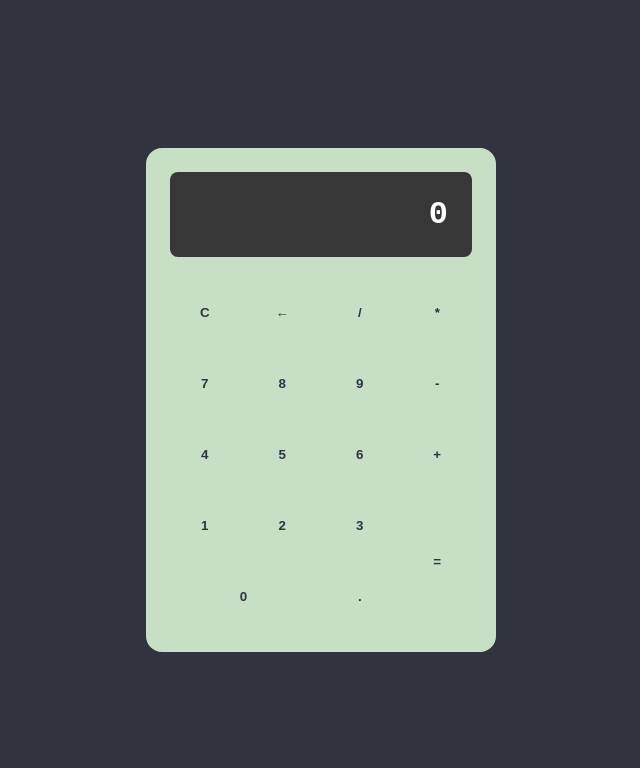
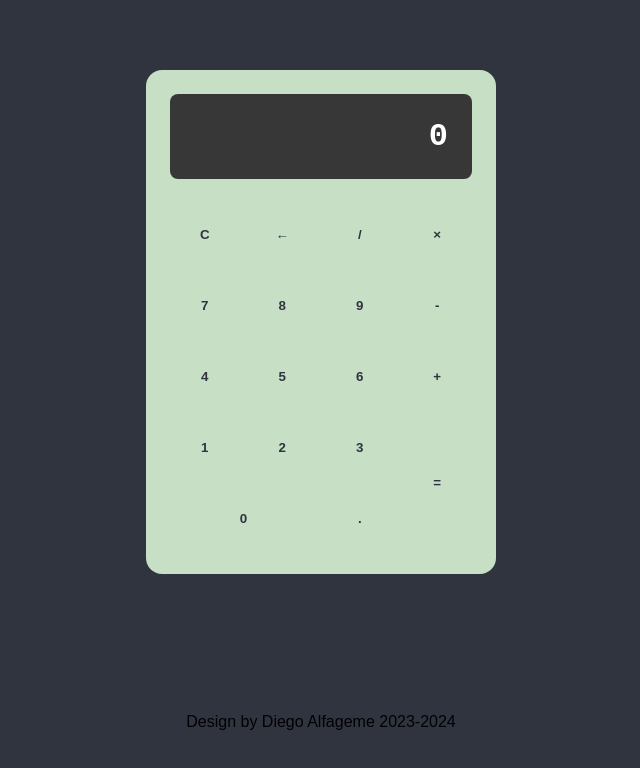
Before and after one commit to diego-ar/CalcJS, a plain HTML site: page index.html in a window 1280 px wide. Shown: the whole page, without its empty margins (319-959 px from the left). Drawn offline with Linux system fonts and the light colour scheme.

Commit message:
Symbols Update
Multiply symbol updated

```diff
--- a/index.html
+++ b/index.html
@@ -16,7 +16,7 @@
         <button id="c" class="btn">C</button>
         <button id="borrar" class="btn">←</button>
         <button class="btn">/</button>
-        <button class="btn">*</button>
+        <button class="btn">×</button>
         <button class="btn">7</button>
         <button class="btn">8</button>
         <button class="btn">9</button>
@@ -32,6 +32,7 @@
         <button id="cero" class="btn">0</button>
         <button class="btn">.</button>
     </div>
+    <footer>Design by Diego Alfageme 2023-2024</footer>
     <script src="script.js"></script>
 </body>
 </html>
```
